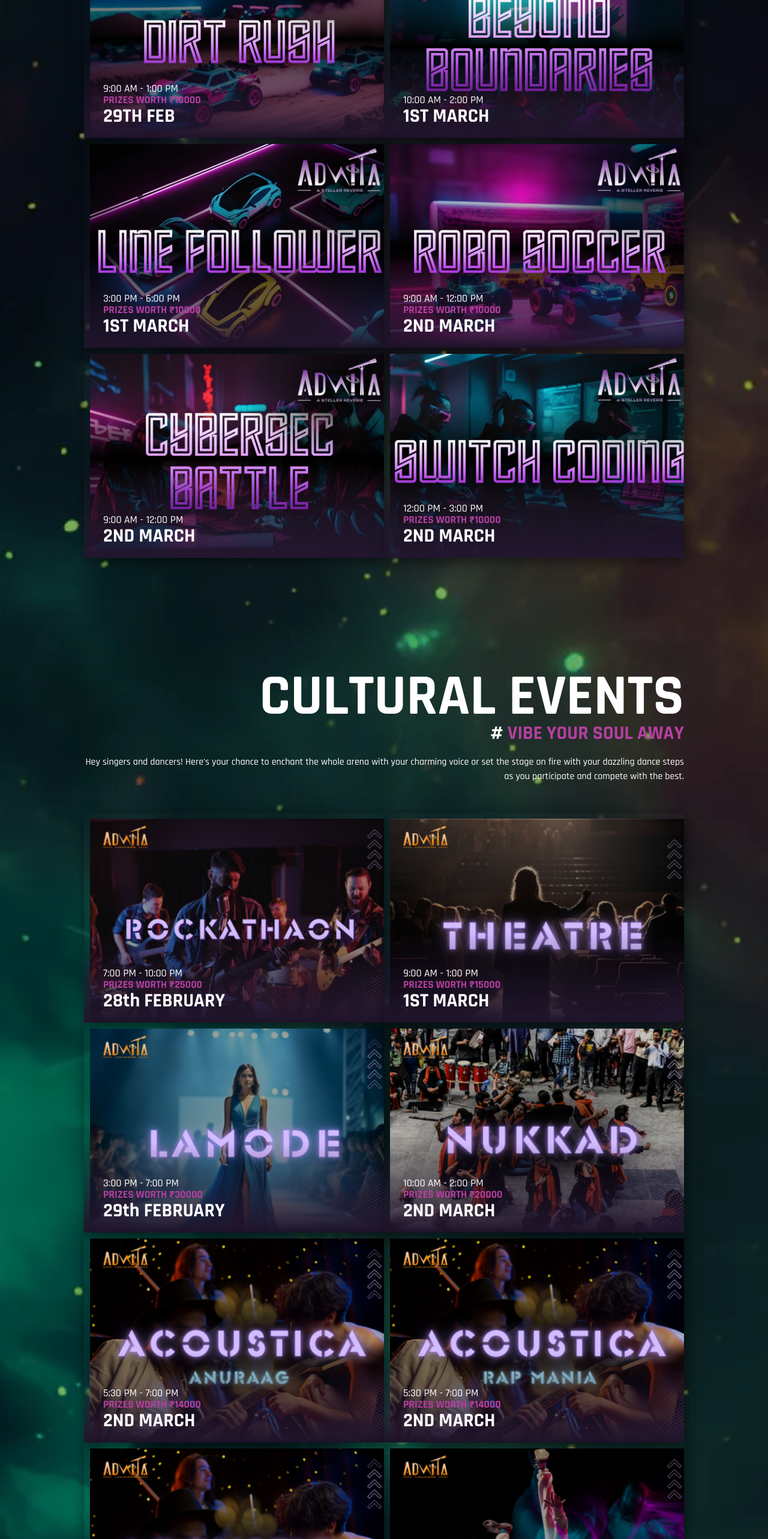
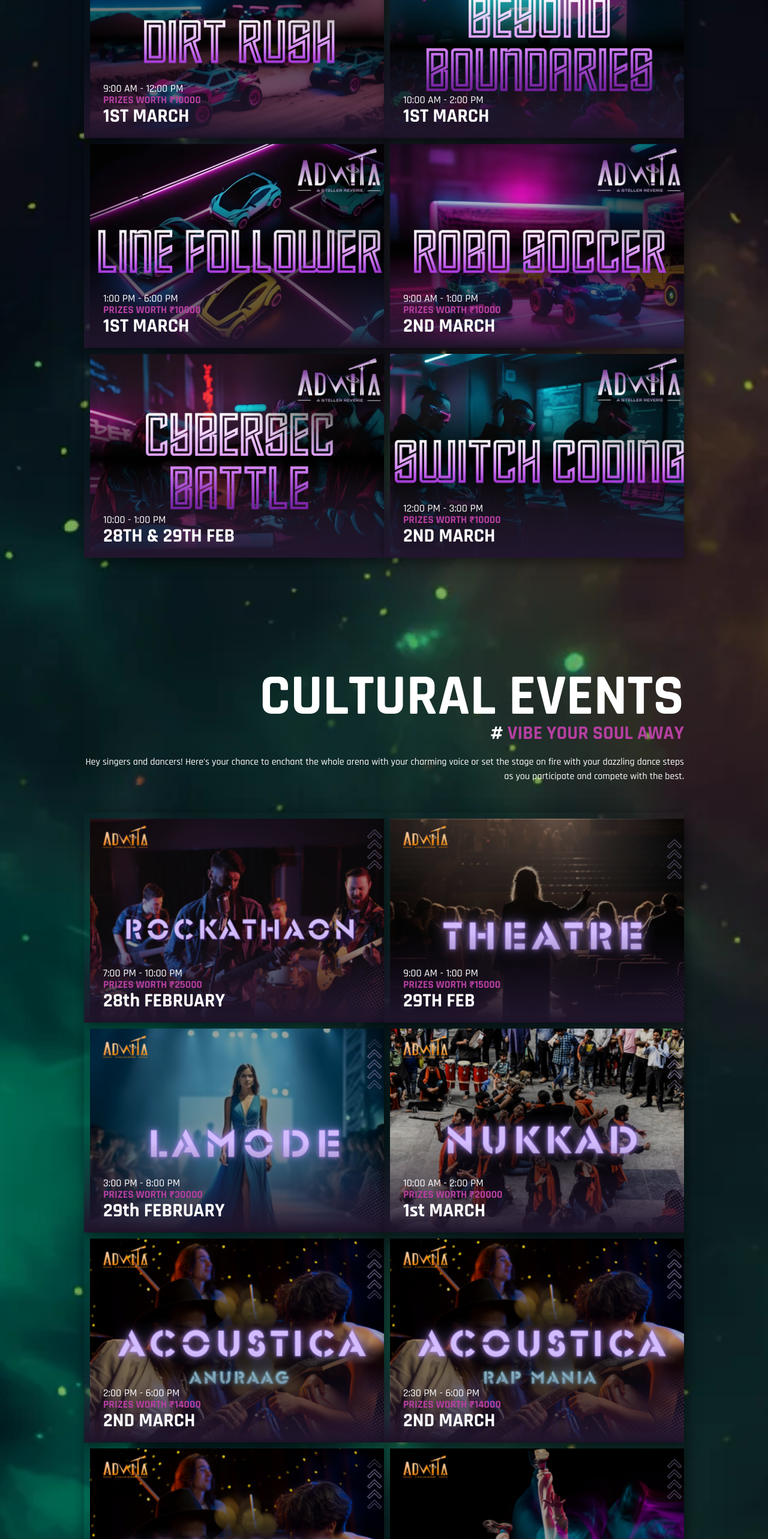
Before and after one commit to swoyam2609/ADVAITA-24-Website, a React (Create React App) app: page /events in a window 1280 px wide. Shown: the part 1580-4146 px from the top of the page at 60% size. Built offline with nearby package versions, Linux system fonts and the light colour scheme.

Commit message:
change in event timeline

```diff
--- a/src/routes/eventsData.js
+++ b/src/routes/eventsData.js
@@ -30,8 +30,8 @@ export const eventsData = [
         ruleBook: "https://drive.google.com/file/d/17MkHtHFtHwH929csu8vja2MYxgdWU1fV/view?usp=sharing",
       },
       {
-        date: "29TH FEB",
-        time: "9:00 AM - 1:00 PM",
+        date: "1ST MARCH",
+        time: "9:00 AM - 12:00 PM",
         description:
           "Gear up for the ultimate off-road challenge at Dirt Rush! Race against time and conquer the dirt tracks in this adrenaline-packed R/C competition. Navigate your way through miniature monster truck obstacle courses, striving to be the quickest with minimal penalties. It's high-speed, off-road thrills – can you handle the dirt and emerge as the champion of Dirt Rush?",
         image: "/event-images/Dirt-Rush.webp",
@@ -49,7 +49,7 @@ export const eventsData = [
       },
       {
         date: "1ST MARCH",
-        time: "3:00 PM - 6:00 PM",
+        time: "1:00 PM - 6:00 PM",
         description:
           "Step into the precision world of Line Follower! Unleash your technical prowess as you design a mobile marvel capable of detecting and flawlessly tracking lines on the floor. Equipped with infrared sensors, the Line Follower robot interprets the path, sends data to its processor, and maneuvers its way through predefined routes. Join us for a journey where technology meets precision in the Line Follower event – where every line is a challenge waiting to be conquered!",
         image: "/event-images/Line-Follower.webp",
@@ -59,7 +59,7 @@ export const eventsData = [
       },
       {
         date: "2ND MARCH",
-        time: "9:00 AM - 12:00 PM",
+        time: "9:00 AM - 1:00 PM",
         description:
           "Get ready for soccer like never before – it's ROBOSOCCER time! Engineers, show off your sophisticated skills in this manual robot football extravaganza. Brace yourselves,soccer fans, as we bring you a whole new dimension of the game. Unleash your inner RONALDO or MESSI by designing bots that flip, kick, maneuver, and showcase unparalleled control. It's time to step off the sidelines and onto the pitch – the thrill awaits at ROBOSOCCER. Don't just watch, participate, and experience the excitement firsthand!",
         image: "/event-images/Robo-Soccer.webp",
@@ -68,8 +68,8 @@ export const eventsData = [
         prize: 10000,
       },
       {
-        date: "2ND MARCH",
-        time: "9:00 AM - 12:00 PM",
+        date: "28TH & 29TH FEB",
+        time: "10:00  - 1:00 PM",
         description:
           "Dive into the world of cybersecurity with CyberSec-Hackathon! Unleash your hacking skills in this thrilling competition, solving challenges to capture hidden 'flags' strategically placed in the digital battleground. Are you ready to outsmart the virtual defenses and claim victory in the ultimate cybersecurity showdown?",
         image: "/event-images/CyberSec-Hackathon.webp",
@@ -109,7 +109,7 @@ export const eventsData = [
       },
 
       {
-        date: "1ST MARCH",
+        date: "29TH FEB",
         time: "9:00 AM - 1:00 PM",
         description:
           "Step into the spotlight at RANGBHOOMI – where the stage comes alive with a single take, a rush backstage, and an unforgettable theatre experience! Advaita 2024 invites you to witness the magic of diverse theatre groups on one stage, immersing you in the beauty of different genres. It's not just about entertainment; it's about creating impact and telling stories that shine. This is your chance to be a part of the drama, to captivate hearts, and make a lasting impression. Join us for an evening of theatrical brilliance!",
@@ -121,7 +121,7 @@ export const eventsData = [
 
       {
         date: "29th FEBRUARY",
-        time: "3:00 PM - 7:00 PM",
+        time: "3:00 PM - 8:00 PM",
         description:
           "Embark on a style odyssey with LA Mode – where sophistication meets innovation on the runway! Join 'LAMODE: A Fashion Odyssey' for a mesmerizing fashion walk that transcends ordinary style. Experience a journey through glamor, creativity, and timeless elegance. It's not just a contest; it's a celebration of fashion that tells a story with every stride. Step into the world of LA Mode and let your style shine in this extraordinary cultural event!",
         image: "/event-images/la mode.png",
@@ -130,7 +130,7 @@ export const eventsData = [
         prize:30000
       },
       {
-        date: "2ND MARCH",
+        date: "1st MARCH",
         time: "10:00 AM - 2:00 PM",
         description:
           "Step into the streets of expression with PRADARSHAN! This event is not just a contest; it's a platform that unites the nation's best Nukkad teams. Watch as the streets come alive with impactful performances, using theatre to communicate social and political messages. PRADARSHAN is more than a contest; it's a movement, raising awareness and igniting change, one street play at a time. Join us in the art of street theatre and be a part of the narrative for a better world!",
@@ -141,7 +141,7 @@ export const eventsData = [
       },
       {
         date: "2ND MARCH",
-        time: "5:30 PM - 7:00 PM",
+        time: "2:00 PM - 6:00 PM",
         description:
           "Step into the captivating world of ACOUSTICA, a college fest where musical magic takes center stage. Anuraag offers solo singers the chance to showcase their enchanting vocals, while RapMania invites rhythmic wizards to cast spells through rap performances. In Amplified Rhythm, beatboxers engage in a mesmerizing duel, impressing judges with technicality, stage presence, and originality. ACOUSTICA promises a spellbinding experience, celebrating diverse musical talents in a magical setting.",
         image: "/event-images/acoustica.png",
@@ -151,7 +151,7 @@ export const eventsData = [
       },
       {
         date: "2ND MARCH",
-        time: "5:30 PM - 7:00 PM",
+        time: "2:30 PM - 6:00 PM",
         description:
           "Gear up for an evening of unparalleled talent, where the stage will come alive with the beats of innovation, the rhymes of intellect, and the stories of a generation that refuses to be confined by conventions. RapMania – where engineering meets expression, and creativity knows no boundaries. Get ready to be immersed in a symphony of words and beats that redefine the very essence of rap. Let the competition begin!.",
         image: "/event-images/acoustica (2).png",
@@ -161,7 +161,7 @@ export const eventsData = [
       },
       {
         date: "2ND MARCH",
-        time: "5:30 PM - 7:00 PM",
+        time: "2:00 PM - 6:00 PM",
         description:
           "Beatboxing (also beat boxing) is a form of vocal percussion primarily involving the art of mimicking drum machines using one's mouth, lips, tongue, and voice. It may also involve vocal imitation of turntablism, and other musical instruments. Beatboxing today is connected with hip-hop culture, often referred to as the fifth element of hip-hop, although it is not limited to hip-hop music. The term beatboxing is sometimes used to refer to vocal percussion in general..",
         image: "/event-images/acoustica (3).png",
@@ -206,7 +206,7 @@ export const eventsData = [
       {
         //ART CURRACY
         date: "1ST MARCH",
-        time: "5:00 PM - 7:00 PM",
+        time: "2:00 PM - 4:00 PM",
         description:
           "Dive into the realm of artistic brilliance at ART-CURRACY! Unleash your creativity in this dynamic team event where one becomes the storyteller, and the other, the artist. It's a race against time, a test of teamwork, and a celebration of talent like never before. Whether you're an art enthusiast or a curious newcomer, join us for a symphony of colors and creativity – where innovation meets imagination!",
         image: "/event-images/art_curracy.png",
@@ -216,8 +216,8 @@ export const eventsData = [
       },
       {
         //ACE-HUNT
-        date: "29TH FEB ",
-        time: "10:00 AM - 3:00 PM",
+        date: "1ST MARCH ",
+        time: "9:00 AM - 1:00 PM",
         description:
           "Embark on an artistic adventure like never before with ACE-HUNT! Grab your friends, form a dynamic team of 3-4, and immerse yourselves in a quest filled with mysteries, puzzles, and the thrill of discovery. Decode clues, navigate twists, and unlock surprises that await your artistic prowess. It's not just an event; it's an exhilarating journey into the heart of creativity!",
         image: "/event-images/ace_hunt.png",
@@ -227,8 +227,8 @@ export const eventsData = [
       },
       {
         //CREATE-A-THON
-        date: "1ST MARCH",
-        time: "3:00 PM - 7:00 PM",
+        date: "29TH FEB",
+        time: "9:00 PM - 1:00 PM",
         description:
           "Get ready to ignite your creativity at CREATE-A-THON – IIIT Bhubaneswar's digital stage for design enthusiasts! Unleash your artistic prowess using any design tool, collaborate with your team, and craft designs that not only look good but also do good. Dive into themes centered around social issues, where your creations become a catalyst for change. Don't miss out on this opportunity to design, inspire, and impact. Join the competition and let your creativity shine on the digital canvas!",
         image: "/event-images/create_a_thon.png",
@@ -344,7 +344,7 @@ export const eventsData = [
       {
         //IMAGEN
         date: "1ST MARCH",
-        time: "2:00 PM - 4:00 PM",
+        time: "11:00 AM - 2:00 PM",
         description:
           "Unlock the secrets of stunning photography at our immersive workshop for FREE of Cost! Join fellow enthusiasts to refine your skills, explore advanced techniques, and capture breathtaking moments.Elevate your passion for photography in this hands-on experience.Limited seats available – don't miss out!",
         image: "/event-images/workshop.png",
@@ -372,17 +372,17 @@ export const eventsData = [
     events: [
       {
         date: "29TH FEB",
-        time: "1:00 PM - 4:00 PM",
+        time: "11:00 AM - 2:00 PM",
         description:
           "Brace yourself for a fiery culinary challenge! The Parantha Eating Competition with Hot Chilli Sauce is back, and it's going to be hotter than ever. Contestants will have to chow down as many delicious, piping-hot paranthas smothered in fiery hot chili sauce as they can within a set time limit. The heat is on as participants compete to see who can handle the hottest sauce and eat the most paranthas. The winner will be the one who can eat the most paranthas in the given time limit and will be rewarded with a prize. Don't miss out on the thrilling action and the chance to taste some of the spiciest paranthas around. Mark your calendars and come join us to cheer on your favorite contestant and enjoy the delicious food.",
-        image: "/event-images/sholle parhate.png",
+        image: "/event-images/sholle parathe.png",
         link: "https://unstop.com/p/sholle-parathe-international-institute-of-information-technology-iiit-bhubaneswar-858211",
         linkText: "Register",
         prize: 1000,
       },
       {
-        date: "1ST MARCH",
-        time: "9:00 AM - 12:00 PM",
+        date: "2ND MARCH",
+        time: "9:00 AM - 2:00 PM",
 
         description:
           "Get ready for a Maggie-making extravaganza!!! Cook Maggie with a delicious punch. The competition will be a test of skill, creativity, and speed as participants race against the clock to create the most delicious and visually stunning Maggie. The rules are simple: each chef must use only the ingredients provided and complete their dish within the allotted time. The judges will be looking for originality, taste, and presentation. The stakes are high, as the winner will receive bragging rights as the ultimate Maggie master. Don't miss out on this Maggie-making action!",
@@ -394,7 +394,7 @@ export const eventsData = [
       },
       {
         date: "1ST MARCH",
-        time: "10:00 AM - 12:00 PM",
+        time: "11:00 AM - 2:00 PM",
         description:
           "Step into a world of culinary teamwork at STRINGDELICACY! This is not your average sack race – it's a gastronomic adventure. Gather your team, hop through challenges, and weave your way to victory in this lively and delicious TEAM SACK RACE EVENT. Get ready for a race that's as flavorful as it is fun!",
         image: "/event-images/stringed delicacy.png",
@@ -405,7 +405,7 @@ export const eventsData = [
       },
       {
         date: "1ST MARCH",
-        time: "4:00 PM - 7:00 PM",
+        time: "3:00 PM - 6:00 PM",
         description:
           "Get ready for a mouth-watering, gastronomic adventure! The Golgappa Eating Competition is here, and it's sure to be a blast. Contestants will have to devour as many crispy and tangy golgappas as they can within a set time limit. These golgappas will be filled with a variety of fillings such as potato, chana, and tamarind chutney. This event is open to all the foodies with diverse tastes, and the winner will be the one who eats the most golgappas in the given time limit and is awarded the title of 'Golgappa King/Queen' along with a prize.",
 
@@ -436,7 +436,7 @@ export const eventsData = [
       },
       {
         date: "28TH FEB",
-        time: "10:00 AM - 1:00 PM",
+        time: "10:00 AM - 12:00 PM",
         description:
           "Blood donation at Advaita 2k24 is a noble act embodying selfless service.",
         image: "/event-images/blood donation camp.png",
@@ -451,8 +451,8 @@ export const eventsData = [
         image: "/event-images/spic macay.png",
       },
       {
-        date: "2ND MARCH",
-        time: "12:00 PM - 2:00 PM",
+        date: "1ST MARCH",
+        time: "2:00 PM - 5:00 PM",
         description:
           "Dive into a compelling pep talk, where the urgency of a crucial social cause sparks enthusiasm and a shared sense of purpose. The empowering dialogue not only fuels individual passions but also lays the foundation for unified action. Your voice becomes a catalyst for positive change, echoing a call to champion collective efforts. Together, every voice contributes to a ripple effect, creating a meaningful impact on the cause we collectively champion. Join the movement, and let's forge a path towards a better future—one resounding voice at a time.",
         image: "/event-images/umang.png",
```
Also changed, not shown: public/event-images/sholle parathe.png (added).
